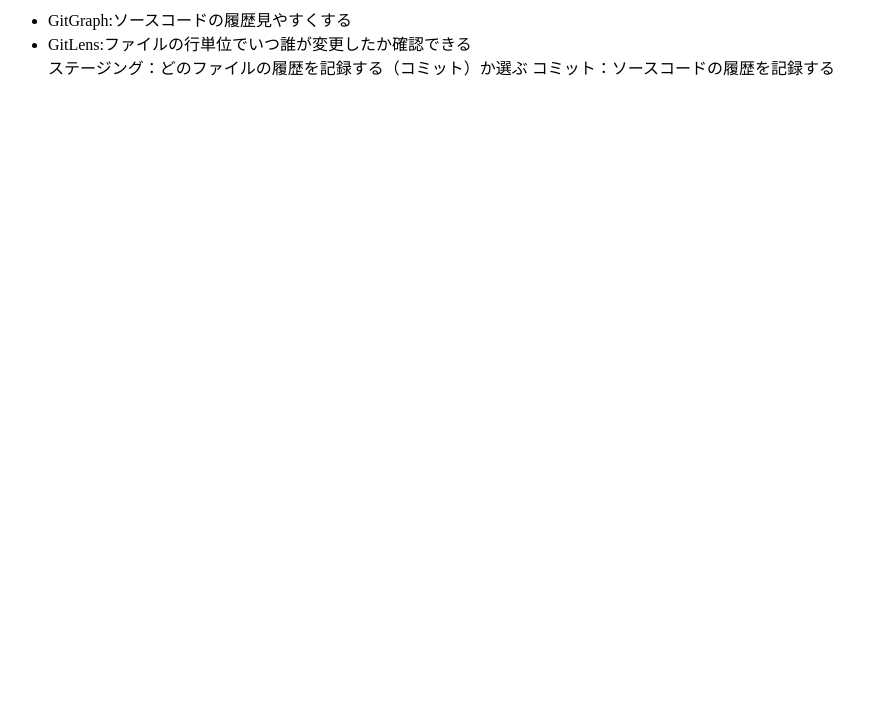
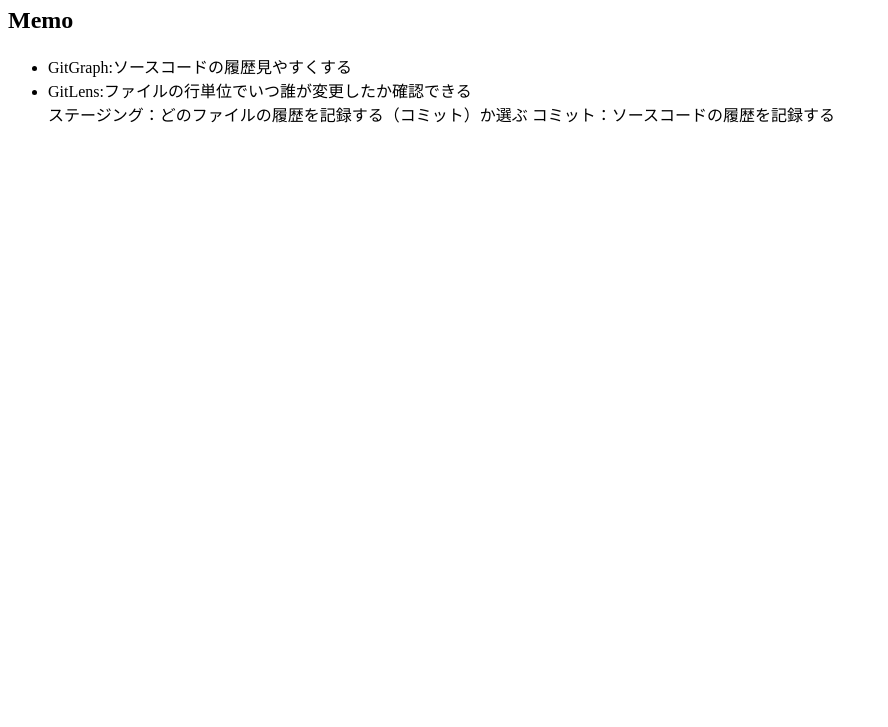
Before and after one commit to yav-co/github_tutorial, a plain HTML site: page index.html in a window 1280 px wide. Shown: the part 73-800 px from the top of the page, without its empty margins (0-888 px from the left). Drawn offline with Linux system fonts and the light colour scheme.

Commit message:
added "Memo"

```diff
--- a/index.html
+++ b/index.html
@@ -9,6 +9,7 @@
 </head>
 <body>
     <h1>HelloGitHub!!</h1>
+    <h2>Memo</h2>
     <ul>
         <li>
             GitGraph:ソースコードの履歴見やすくする
```
